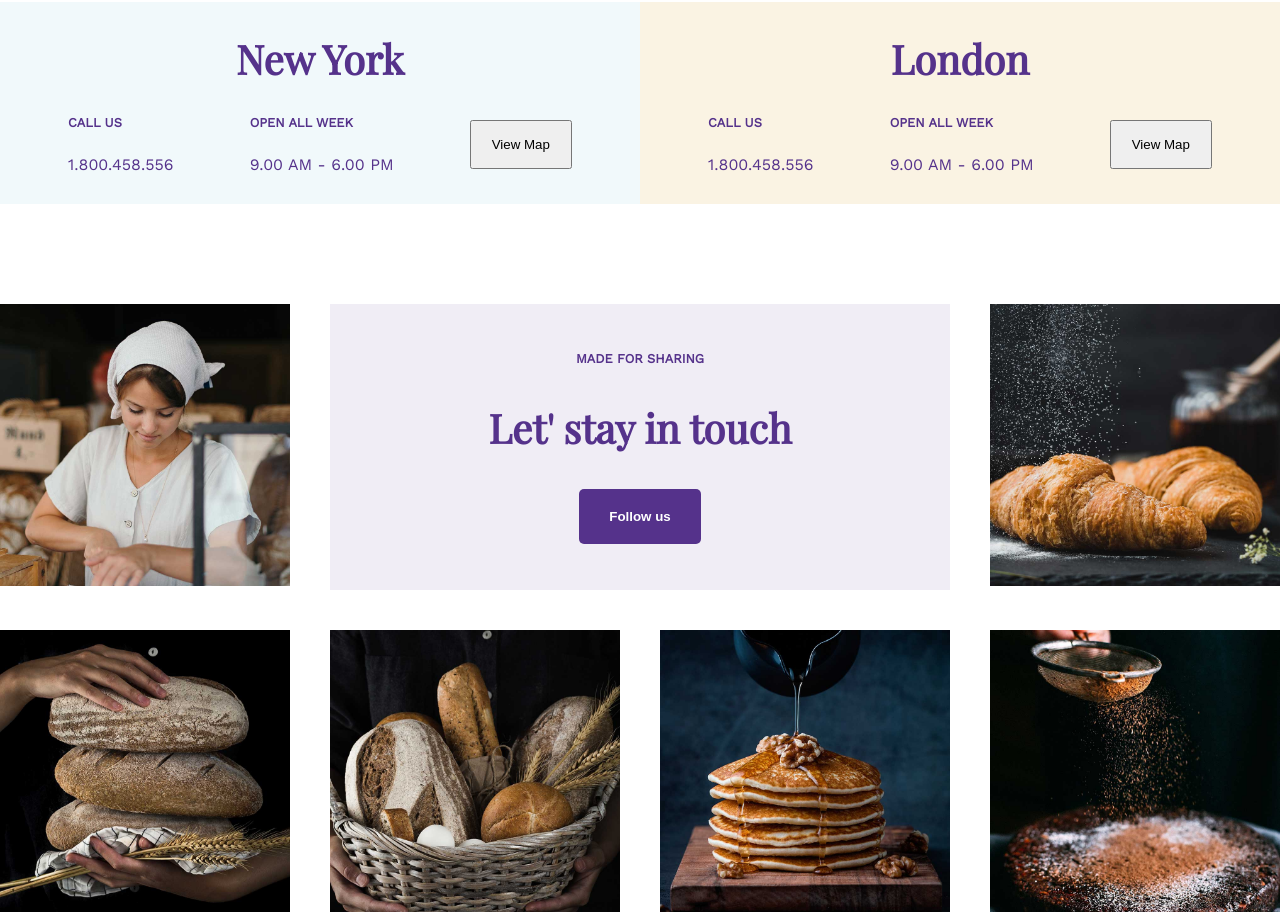
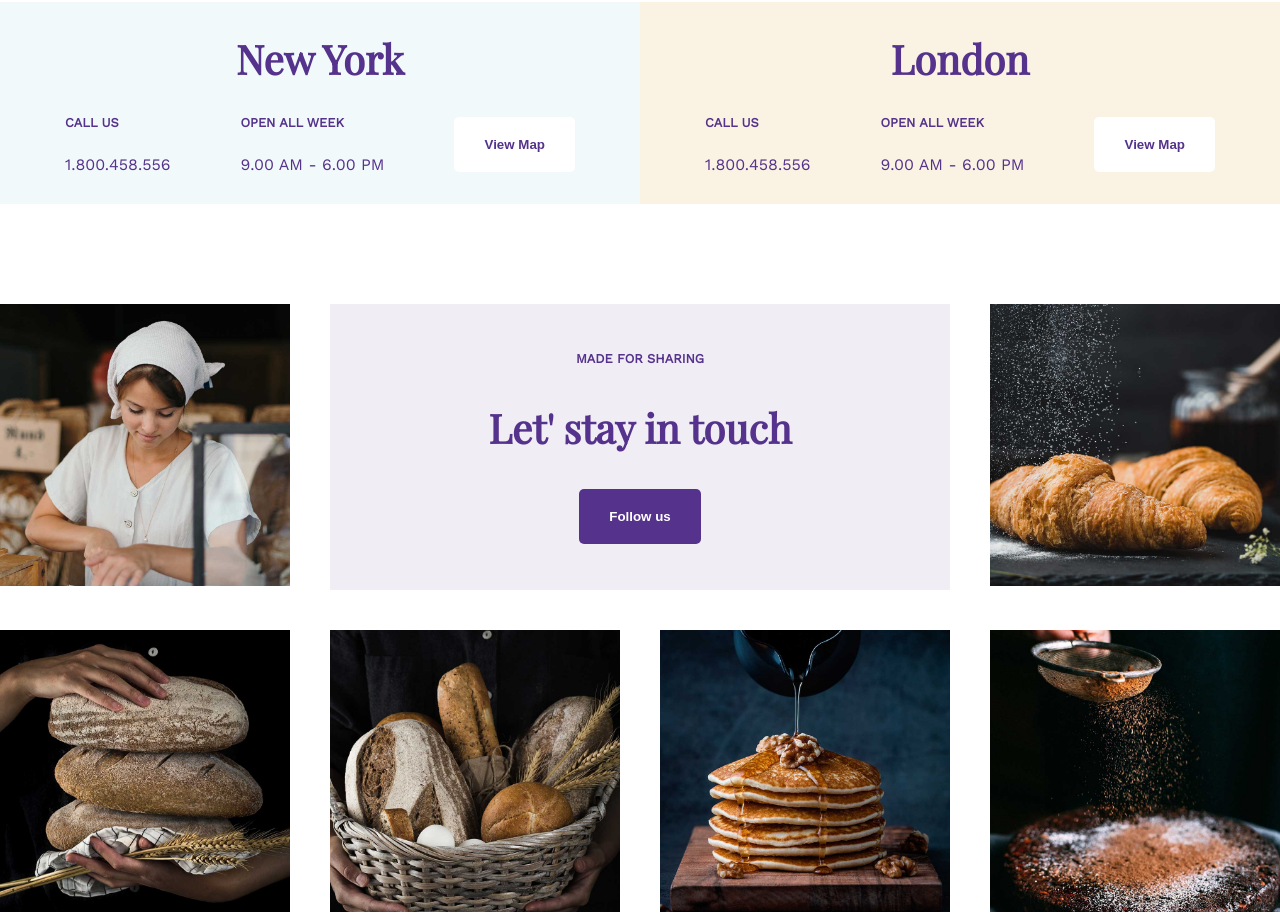
Before and after one commit to EnricoNapolitano/2023-01-31-esame_midterm, a Vue app in the folder proj-html-vuejs/: page / in a window 1280 px wide. Shown: the part 6224-7138 px from the top of the page. Built offline with nearby package versions, Linux system fonts and the light colour scheme.

Commit message:
class white button in StoreInfo component

```diff
--- a/proj-html-vuejs/src/assets/scss/style.scss
+++ b/proj-html-vuejs/src/assets/scss/style.scss
@@ -86,4 +86,12 @@ li {
     border: transparent;
     border-radius: 5px;
     font-weight: 600;
+
+    cursor: pointer;
 }
+
+.white-btn {
+    border: transparent;
+    background-color: white;
+    color: $violet4;
+}
--- a/proj-html-vuejs/src/components/generics/StoreInfo.vue
+++ b/proj-html-vuejs/src/components/generics/StoreInfo.vue
@@ -15,7 +15,7 @@ export default {
             <h4>OPEN ALL WEEK</h4>
             <div>9.00 AM - 6.00 PM</div>
         </div>
-        <button>View Map</button>
+        <button class="btn white-btn">View Map</button>
     </div>
 </template>
 
@@ -29,8 +29,4 @@ h2 {
 h4 {
     padding-bottom: 18px;
 }
-
-button {
-    padding: 15px 20px;
-}
 </style>
```
